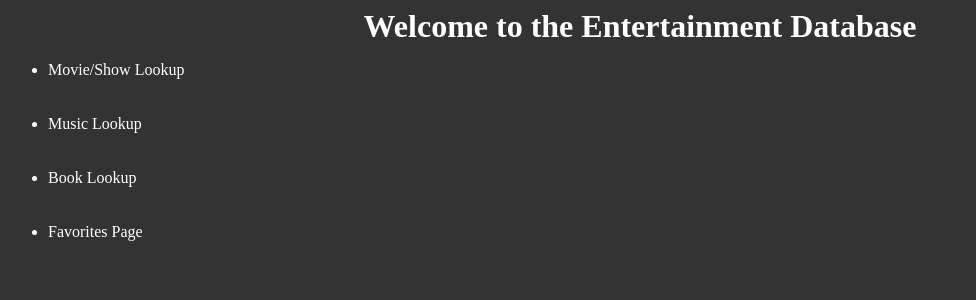
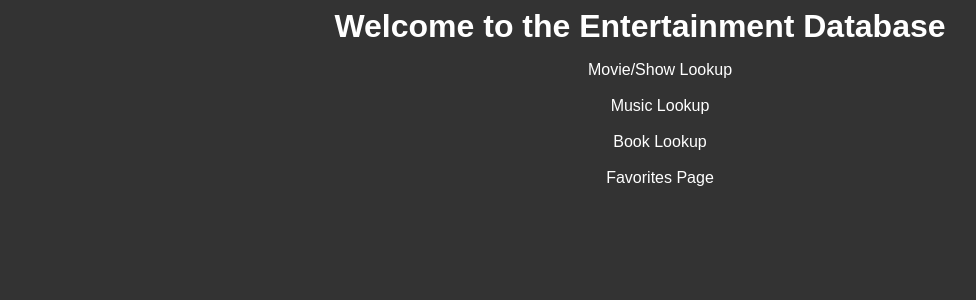
Before and after one commit to sunRyzen/Entertainment-Database, a PHP site: page / in a window 1280 px wide. Shown: the top 300 px of the page, without its empty margins (0-976 px from the left). Run offline with PHP 8.4, Linux system fonts and the light colour scheme.

Commit message:
Update styles2.css

```diff
--- a/capstone/styles2.css
+++ b/capstone/styles2.css
@@ -1,5 +1,6 @@
 body {
   background-color: #333;
+  font-family: Arial, Helvetica, sans-serif;
 }
 
 .container {
@@ -54,3 +55,16 @@ img {
 p {
   text-align: center;
 }
+
+ul {
+  text-align: center;
+}
+
+li {
+  display: inline-block;
+  margin: 0 auto;
+}
+
+table {
+  margin: 0 auto;
+}
```
